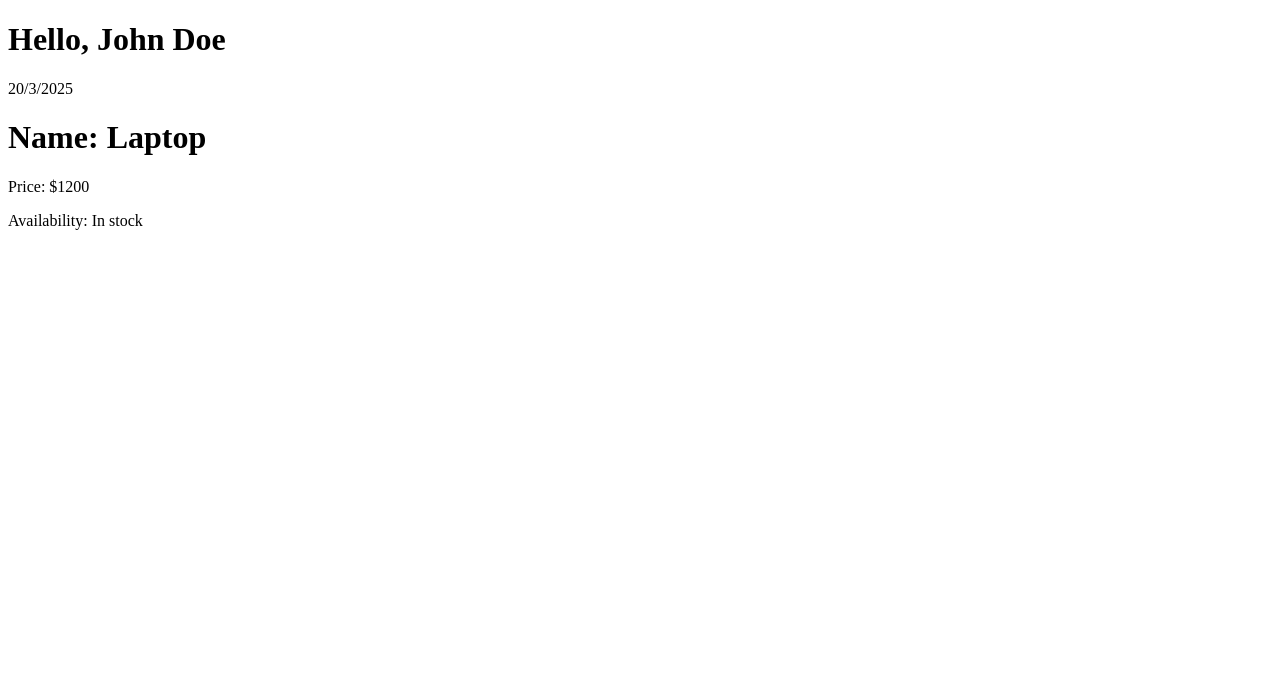
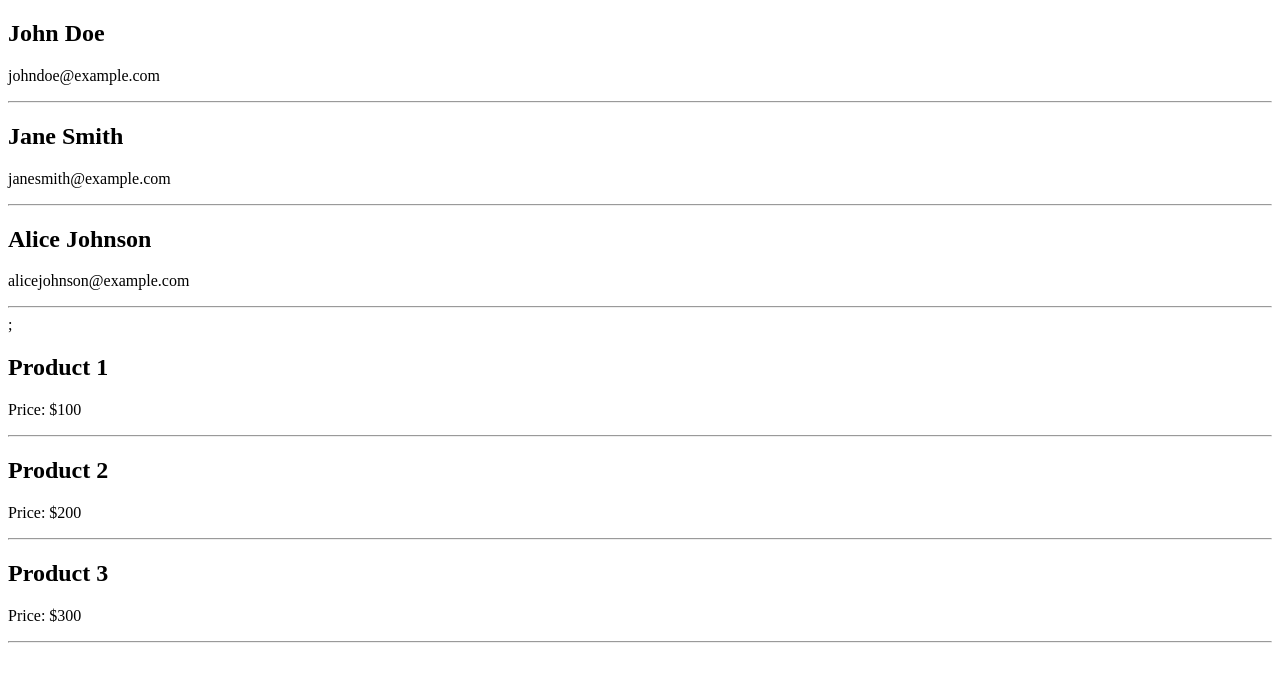
Before and after one commit to theSolution12/React-Journey, a React (Vite) app: page / in a window 1280 px wide. Shown: the top 682 px of the page. Built offline with nearby package versions, Linux system fonts and the light colour scheme.

Commit message:
Add UserList and ProductList components
Created UserList and ProductList components to display user and product information. Updated App component to render these new components.

```diff
--- a/src/App.jsx
+++ b/src/App.jsx
@@ -4,12 +4,14 @@ import Greet from "./components/Greet";
 import MainComponent from "./components/MainComponent";
 import Greeting from "./components/Greeting";
 import ProductInfo from "./components/ProductInfo";
+import UserList from "./components/UserList";
+import ProductList from "./components/ProductList";
 
 const App = () => {
   return (
     <>
-      <Greeting />
-      <ProductInfo />
+      <UserList />
+      <ProductList />
     </>
   )
 }
--- /dev/null
+++ b/src/components/ProductList.jsx
@@ -0,0 +1,34 @@
+const ProductList = () => {
+
+    const products = [
+        {
+            id: 1,
+            name: 'Product 1',
+            price: 100,
+        },
+        {
+            id: 2,
+            name: 'Product 2',
+            price: 200,
+        },
+        {
+            id: 3,
+            name: 'Product 3',
+            price: 300,
+        }
+    ];
+
+  return (
+    <div>
+        {products.map(({id, name, price}) => (
+            <div key={id}>
+                <h2>{name}</h2>
+                <p>Price: ${price}</p>
+                <hr />
+            </div>
+        ))}
+    </div>
+  )
+}
+
+export default ProductList;
--- /dev/null
+++ b/src/components/UserList.jsx
@@ -0,0 +1,34 @@
+const UserList = () => {
+  const users = [
+    {
+      id: 1,
+      name: "John Doe",
+      email: "johndoe@example.com",
+    },
+    {
+      id: 2,
+      name: "Jane Smith",
+      email: "janesmith@example.com",
+    },
+    {
+      id: 3,
+      name: "Alice Johnson",
+      email: "alicejohnson@example.com",
+    },
+  ];
+
+  return (
+    <div>
+      {users.map((user) => (
+        <div key={user.id}>
+          <h2>{user.name}</h2>
+          <p>{user.email}</p>
+          <hr />
+        </div>
+      ))}
+      ;
+    </div>
+  );
+};
+
+export default UserList;
```
